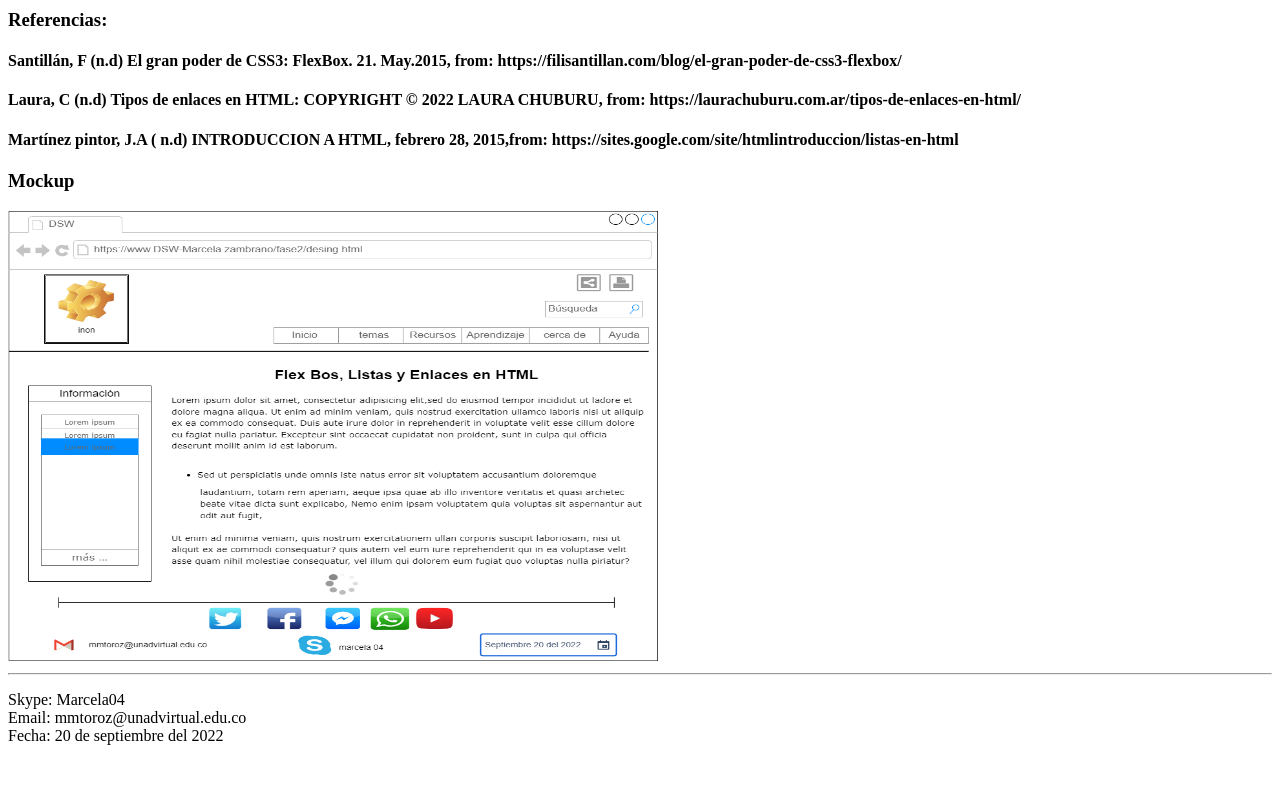
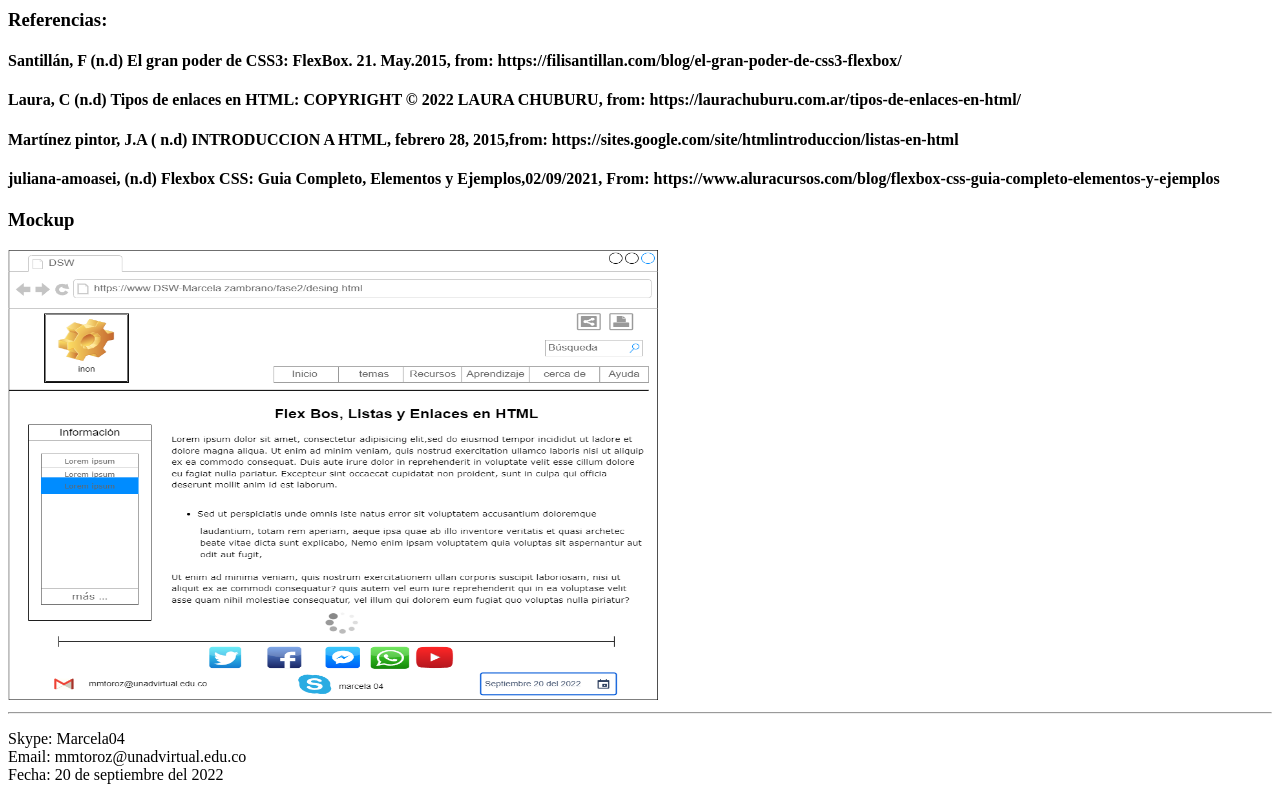
Before and after one commit to Marcela1006/DSW-Marcela-Zambrano, a plain HTML site: page fase2/Design.html in a window 1280 px wide. Shown: the part 5594-6394 px from the top of the page. Before the commit the page ends 6355 px from the top, so only its background shows below. Drawn offline with Linux system fonts and the light colour scheme.

Commit message:
fase2
Modificacion en la fase 2

```diff
--- a/fase2/Design.html
+++ b/fase2/Design.html
@@ -283,6 +283,8 @@
 
                 <h4>Martínez pintor, J.A ( n.d) INTRODUCCION A HTML, febrero 28, 2015,from: https://sites.google.com/site/htmlintroduccion/listas-en-html</h4>
 
+                <h4>juliana-amoasei, (n.d) Flexbox CSS: Guia Completo, Elementos y Ejemplos,02/09/2021, From: https://www.aluracursos.com/blog/flexbox-css-guia-completo-elementos-y-ejemplos</h4>
+
             </p>
 
             <h3> Mockup</h3>
```
